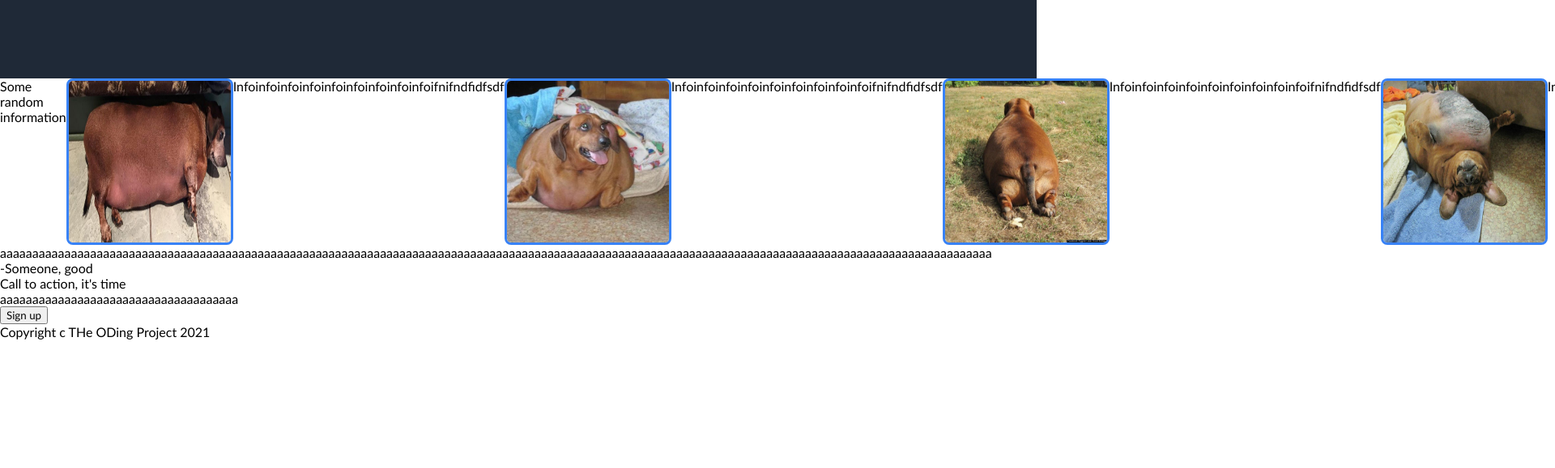
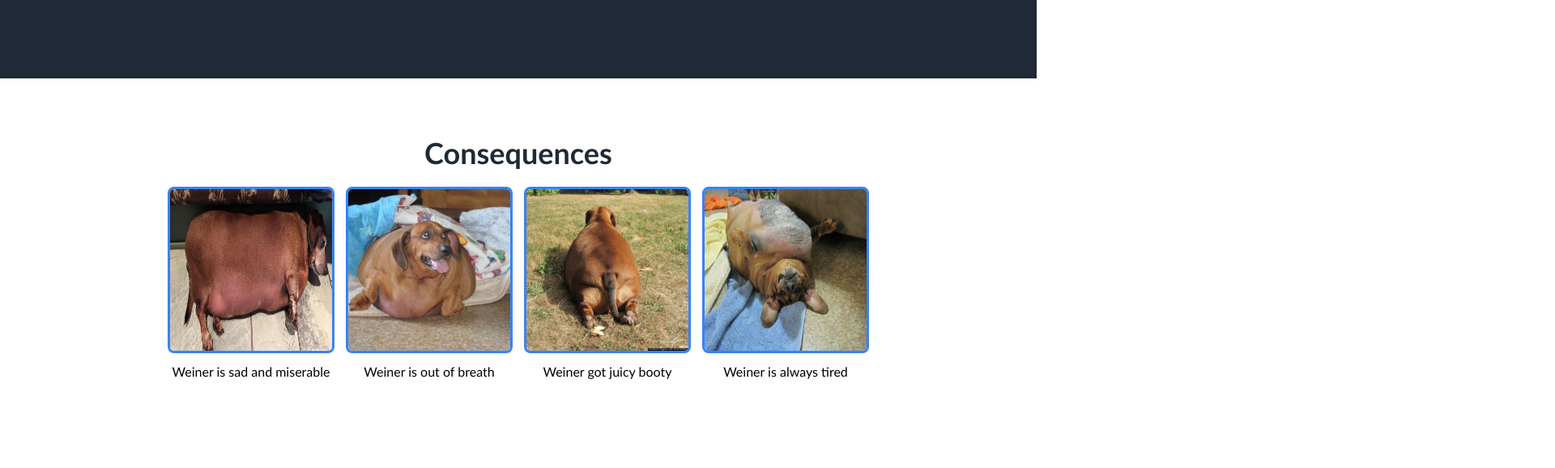
Before and after one commit to eduardsdn/LandingPage, a plain HTML site: page index.html in a window 1280 px wide. Shown: the part 357-936 px from the top of the page at 81% size, 1920 px wide, since content can reach past the window. Before the commit the page ends 800 px from the top, so only its background shows below. Drawn offline with Linux system fonts and the light colour scheme.

Commit message:
Styled content2

```diff
--- a/index.html
+++ b/index.html
@@ -30,15 +30,32 @@
         </div>
 
         <div class = "content2">
-            <h>Some random information</h>
-            <img src="pictures/fat-dog1.jpg">
-            <p>Infoinfoinfoinfoinfoinfoinfoinfoinfoifnifndfidfsdf</p>
-            <img src="pictures/fat-dog2.jpg">
-            <p>Infoinfoinfoinfoinfoinfoinfoinfoinfoifnifndfidfsdf</p>
-            <img src="pictures/fat-dog3.jpg">
-            <p>Infoinfoinfoinfoinfoinfoinfoinfoinfoifnifndfidfsdf</p>
-            <img src="pictures/fat-dog4.jpg">
-            <p>Infoinfoinfoinfoinfoinfoinfoinfoinfoifnifndfidfsdf</p>
+
+            <h class = "content2-title">Consequences</h>
+
+            <div class="content2-cards">
+                <div class="card1">
+                    <img src="pictures/fat-dog1.jpg">
+                    <p class="content2-text">Weiner is sad and miserable</p>
+                </div>
+
+                <div class="card2">
+                    <img src="pictures/fat-dog2.jpg">
+                    <p class="content2-text">Weiner is out of breath</p>
+                </div>
+
+                <div calss="card3">
+                    <img src="pictures/fat-dog3.jpg">
+                    <p class="content2-text">Weiner got juicy booty</p>
+                </div>
+
+                <div class="card4">
+                    <img src="pictures/fat-dog4.jpg">
+                    <p class="content2-text">Weiner is always tired</p>
+                </div>
+
+            </div>
+
         </div>
 
         <p>aaaaaaaaaaaaaaaaaaaaaaaaaaaaaaaaaaaaaaaaaaaaaaaaaaaaaaaaaaaaaaaaaaaaaaaaaaaaaaaaaaaaaaaaaaaaaaaaaaaaaaaaaaaaaaaaaaaaaaaaaaaaaaaaaaaaaaaaaaaaaaaaaaaaaaaaaa</p>
--- a/style.css
+++ b/style.css
@@ -10,6 +10,7 @@
     align-items: center;
     justify-content: space-around;
     padding-top: 15px;
+
 }
 
 .header h1 {
@@ -94,6 +95,23 @@ a:hover {
 
 .content2 {
     display: flex;
+    flex-direction: column;
+    padding: 200px;
+    padding-top: 50px;
+    background-color: white;
+}
+
+.content2-title {
+    align-self: center;
+    font-size: 36px;
+    font-weight: bold;
+    color: #1F2937;
+    margin: 20px;
+}
+
+.content2-cards {
+    display: flex;
+    justify-content: space-around;
 }
 
 .content2 img{
@@ -102,3 +120,13 @@ a:hover {
     border: 3px solid #3882F6;
     border-radius: 8px;
 }
+
+.card1 .card2 .card3 .card4{
+    width: 200px;
+}
+
+.content2-text {
+    margin-top: 10px;
+    display: flex;
+    justify-content: center;
+}
```
